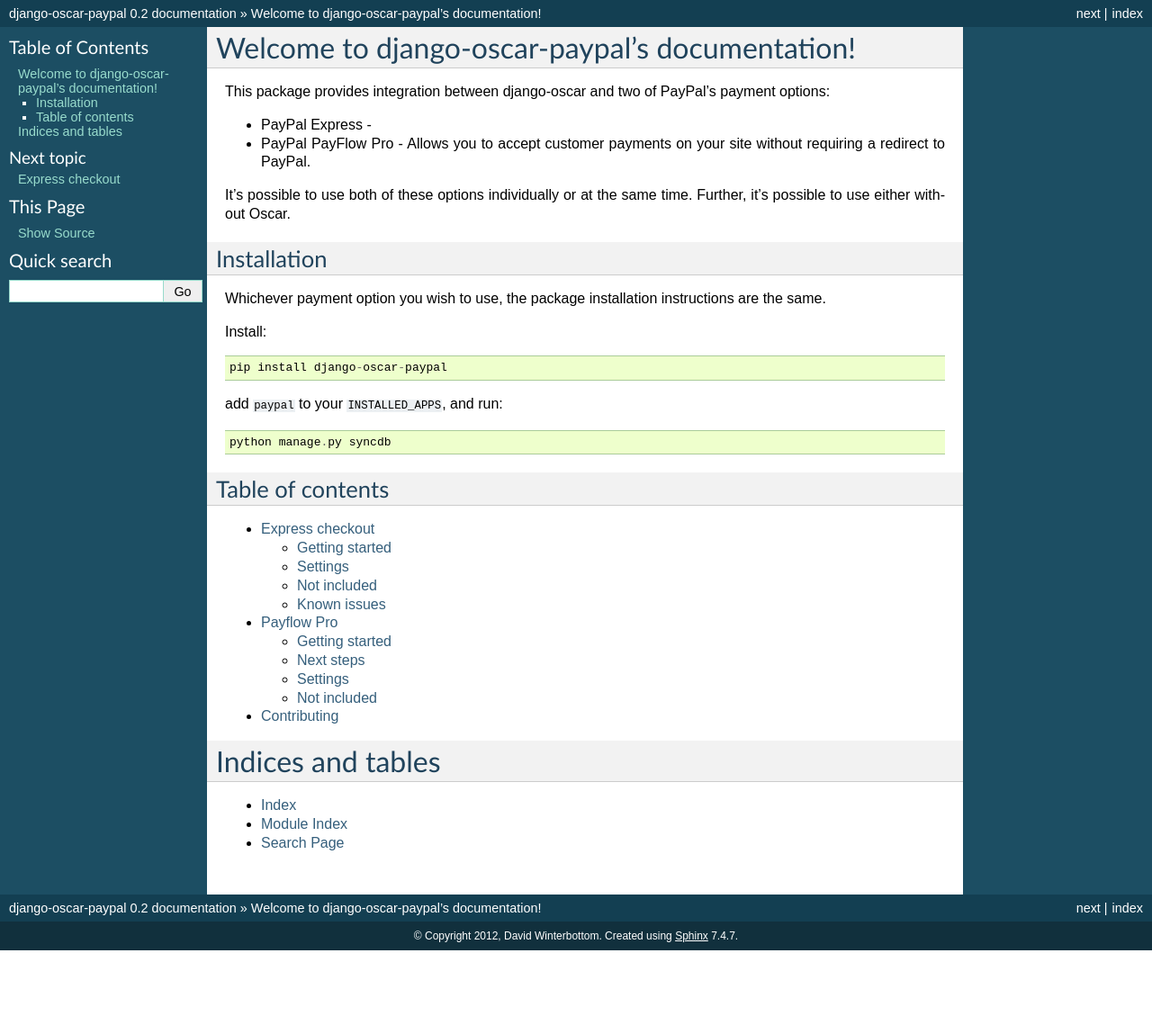
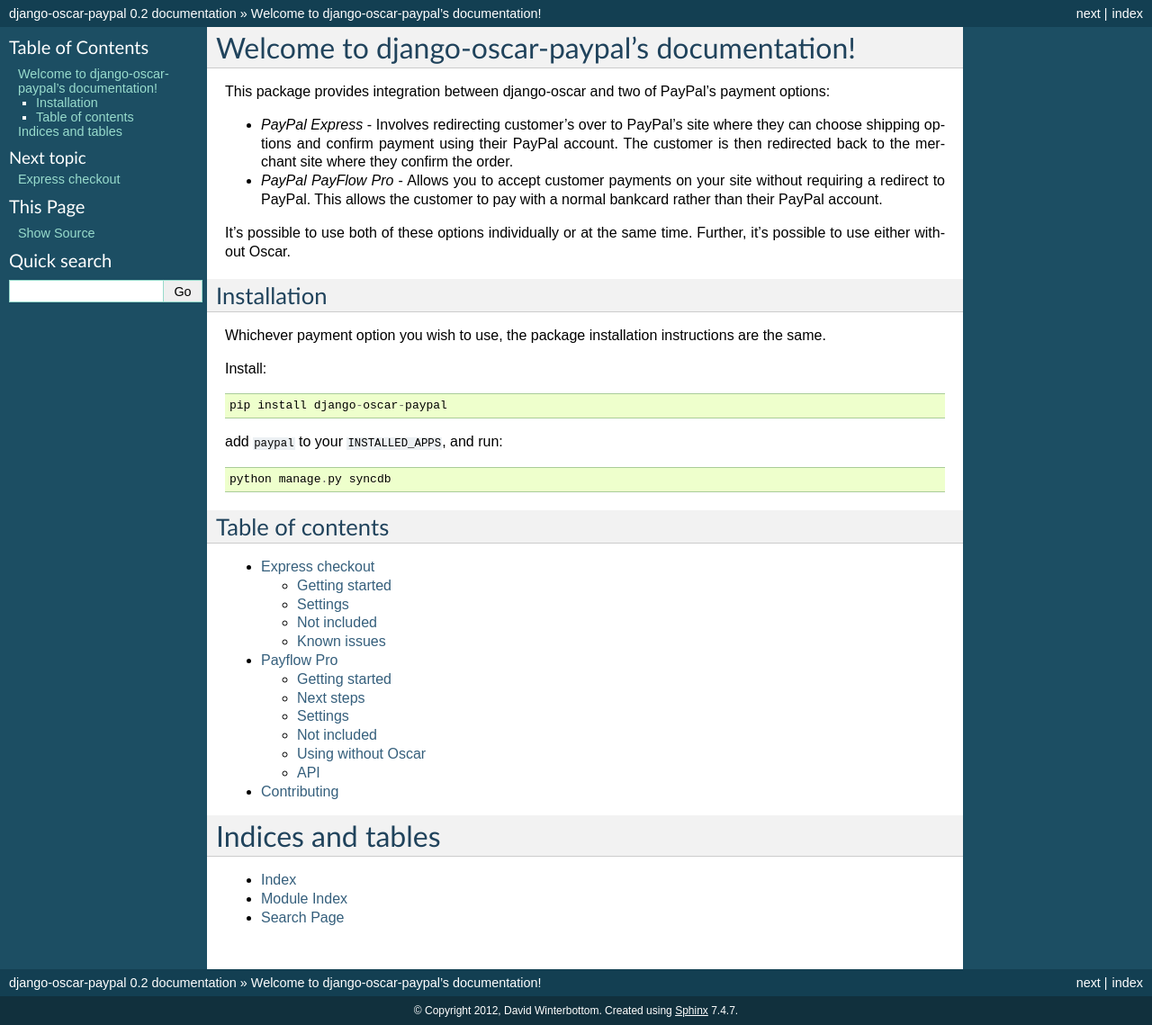
Before and after one commit to django-oscar/django-oscar-paypal, a Sphinx documentation site: the page built from docs/index.rst, in a window 1280 px wide. Shown: the whole page at 90% size. Built offline with Sphinx 7.4.7, drawn with Linux system fonts in a browser that asks for light colours; before the commit the page ends 1056 px from its top, so only the background shows below that.

```diff
--- a/docs/conf.py
+++ b/docs/conf.py
@@ -18,6 +18,7 @@ import sys, os
 # documentation root, use os.path.abspath to make it absolute, like shown here.
 PROJECT_ROOT = os.path.join(os.path.dirname(__file__), '..')
 sys.path.insert(0, PROJECT_ROOT)
+os.environ.setdefault('DJANGO_SETTINGS_MODULE', 'sandbox.settings')
 
 # -- General configuration -----------------------------------------------------
 
--- a/docs/index.rst
+++ b/docs/index.rst
@@ -9,10 +9,14 @@ Welcome to django-oscar-paypal's documentation!
 This package provides integration between django-oscar and two of PayPal's
 payment options:
 
-* PayPal Express -
+* *PayPal Express* - Involves redirecting customer's over to PayPal's site where
+  they can choose shipping options and confirm payment using their PayPal
+  account.  The customer is then redirected back to the merchant site where they
+  confirm the order.
 
-* PayPal PayFlow Pro - Allows you to accept customer payments on your site
-  without requiring a redirect to PayPal.
+* *PayPal PayFlow Pro* - Allows you to accept customer payments on your site
+  without requiring a redirect to PayPal.  This allows the customer to pay with
+  a normal bankcard rather than their PayPal account.
 
 It's possible to use both of these options individually or at the same time.
 Further, it's possible to use either without Oscar.
```
Also changed, not shown: docs/payflow.rst (+27 -0 lines), 1 other file.
